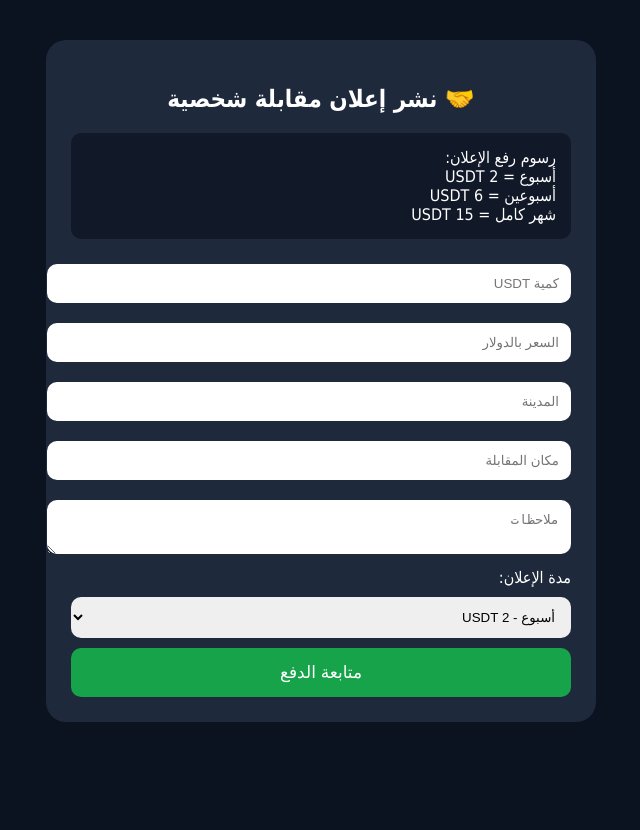
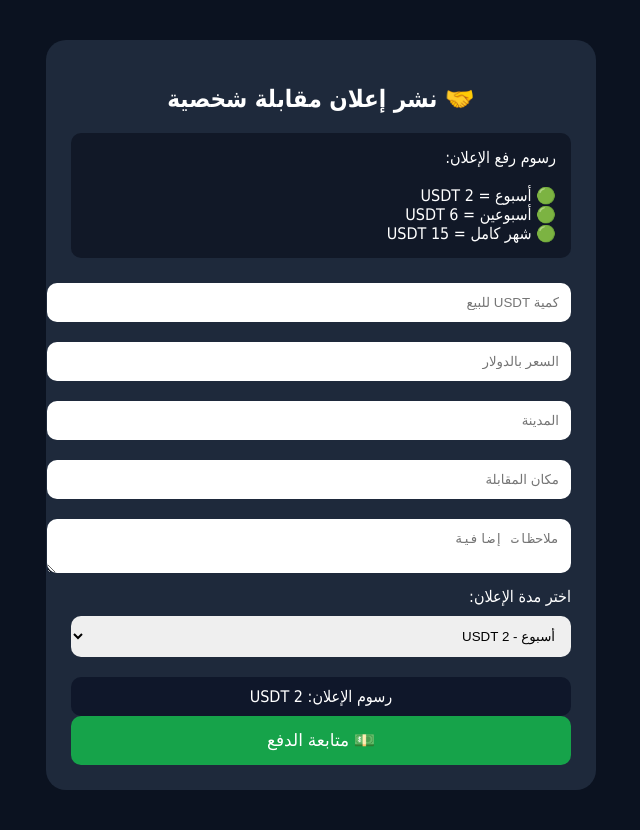
Before and after one commit to sameraishi460-cmd/USDT-P2P-Palestine, a Flask app: page /create_cash_ad in a window 1280 px wide. Shown: the whole page, without its empty margins (319-959 px from the left). Before the commit the page ends 722 px from the top, so only its background shows below. Run offline with Flask 3, Linux system fonts and the light colour scheme; the visitor is signed in with stand-in values (Sample User, id 1).

Commit message:
Enhance cash ad form with new styles and fees

```diff
--- a/templates/create_cash_ad.html
+++ b/templates/create_cash_ad.html
@@ -68,6 +68,16 @@ margin-bottom:15px;
 
 }
 
+.price_box{
+
+background:#0f172a;
+padding:10px;
+border-radius:10px;
+text-align:center;
+margin-top:10px;
+
+}
+
 </style>
 
 </head>
@@ -88,17 +98,17 @@ margin-bottom:15px;
 
 رسوم رفع الإعلان:
 
-<br>
+<br><br>
 
-أسبوع = 2 USDT
+🟢 أسبوع = 2 USDT
 
 <br>
 
-أسبوعين = 6 USDT
+🟢 أسبوعين = 6 USDT
 
 <br>
 
-شهر كامل = 15 USDT
+🟢 شهر كامل = 15 USDT
 
 </div>
 
@@ -109,102 +119,85 @@ margin-bottom:15px;
 
 
 <input
-
 name="amount"
-
-placeholder="كمية USDT"
-
+placeholder="كمية USDT للبيع"
 required
-
 >
 
 
-
 <input
-
 name="price"
-
 placeholder="السعر بالدولار"
-
 required
-
 >
 
 
-
 <input
-
 name="city"
-
 placeholder="المدينة"
-
 required
-
 >
 
 
-
 <input
-
 name="location"
-
 placeholder="مكان المقابلة"
-
 required
-
 >
 
 
-
 <textarea
-
 name="notes"
-
-placeholder="ملاحظات"
-
+placeholder="ملاحظات إضافية"
 ></textarea>
 
 
 
-
 <label>
-
-مدة الإعلان:
-
+اختر مدة الإعلان:
 </label>
 
 
-<select name="plan" required>
+<select name="plan" id="plan" onchange="showFee()" required>
 
 
-<option value="week">
-
+<option value="week" data-fee="2">
 أسبوع - 2 USDT
-
 </option>
 
 
-<option value="two_weeks">
-
+<option value="two_weeks" data-fee="6">
 أسبوعين - 6 USDT
-
 </option>
 
 
-<option value="month">
-
+<option value="month" data-fee="15">
 شهر كامل - 15 USDT
-
 </option>
 
 
 </select>
 
 
+<div class="price_box">
+
+رسوم الإعلان:
+<span id="fee">
+2
+</span>
+USDT
+
+</div>
+
+
+
+<input type="hidden" name="fee" id="fee_input" value="2">
+
+
 
 <button>
 
-متابعة الدفع
+💵 متابعة الدفع
 
 </button>
 
@@ -215,6 +208,24 @@ placeholder="ملاحظات"
 </div>
 
 
+
+<script>
+
+function showFee(){
+
+let select=document.getElementById("plan");
+
+let fee=select.options[select.selectedIndex].getAttribute("data-fee");
+
+document.getElementById("fee").innerHTML=fee;
+
+document.getElementById("fee_input").value=fee;
+
+}
+
+</script>
+
+
 </body>
 
 </html>
```
